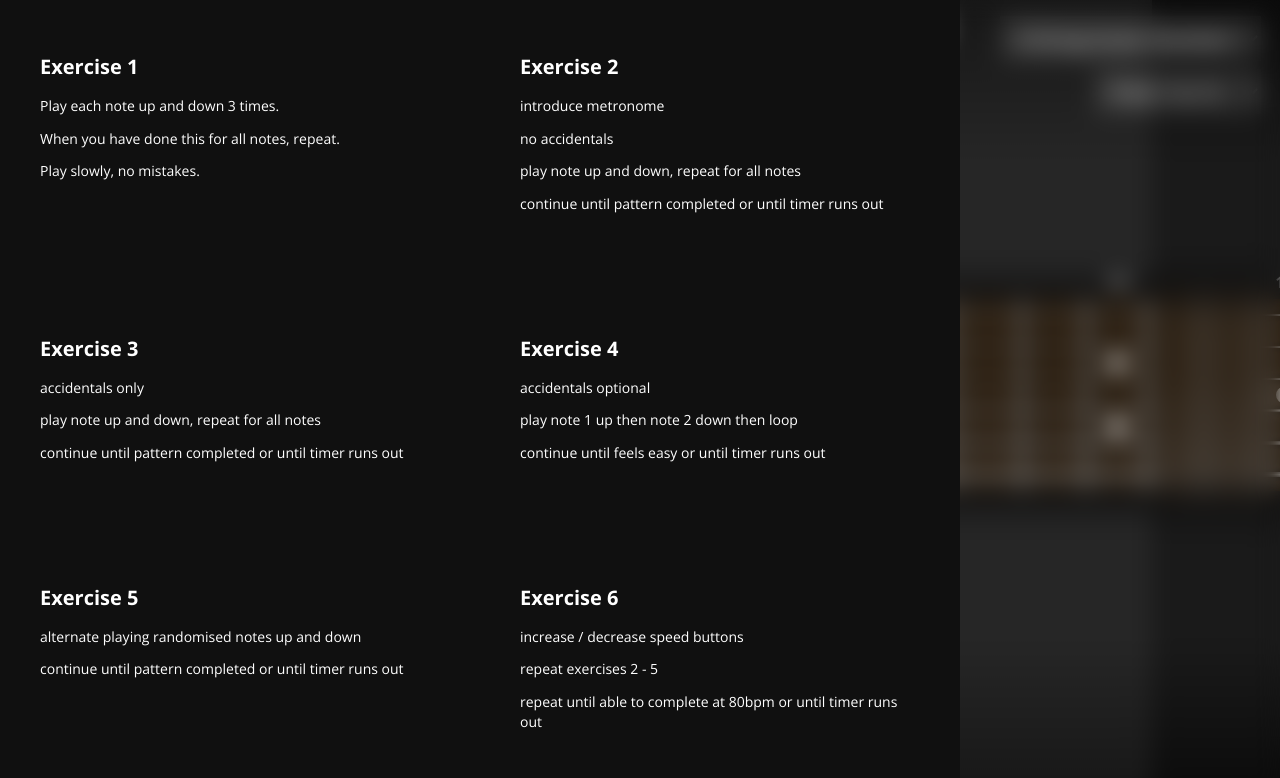
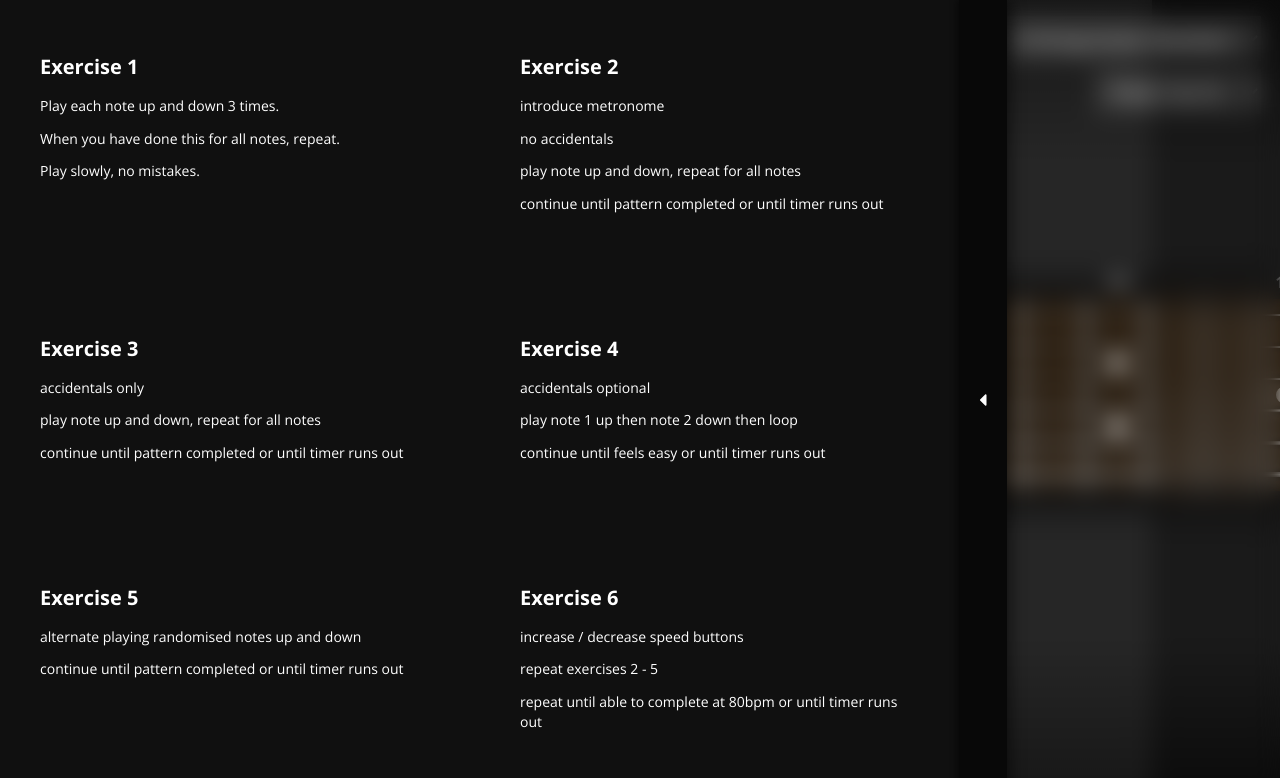
Before and after one commit to MekonLips/Frets, a React (Vite) app: page /exercises/6 in a window 1280 px wide. Both pictures are taken after a click on the button 43 px from the left and 43 px from the top of the page. Shown: the top 778 px of the page. Built offline with nearby package versions, Linux system fonts and the light colour scheme.

Commit message:
Forward Tailwind class to navigation close button

```diff
--- a/src/components/Nav/CloseButton/CloseButton.component.jsx
+++ b/src/components/Nav/CloseButton/CloseButton.component.jsx
@@ -3,14 +3,14 @@ import { useSetRecoilState } from 'recoil';
 
 import { showNavAtom } from '../../../recoil/frets.recoil';
 
-const CloseButton = ({ children }) => {
+const CloseButton = ({ children, className = '' }) => {
     const setVisible = useSetRecoilState(showNavAtom);
     const ref = useRef();
     const clickHandler = () => {
         ref.current.blur();
         setVisible(false);
     };
-    return <button ref={ref} onClick={clickHandler}>{children}</button>
+    return <button className={className} ref={ref} onClick={clickHandler}>{children}</button>
 };
 
 export default CloseButton;
```
